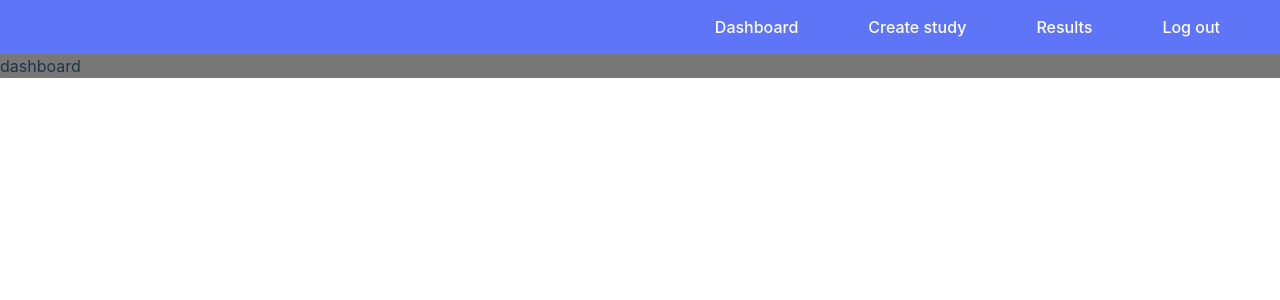
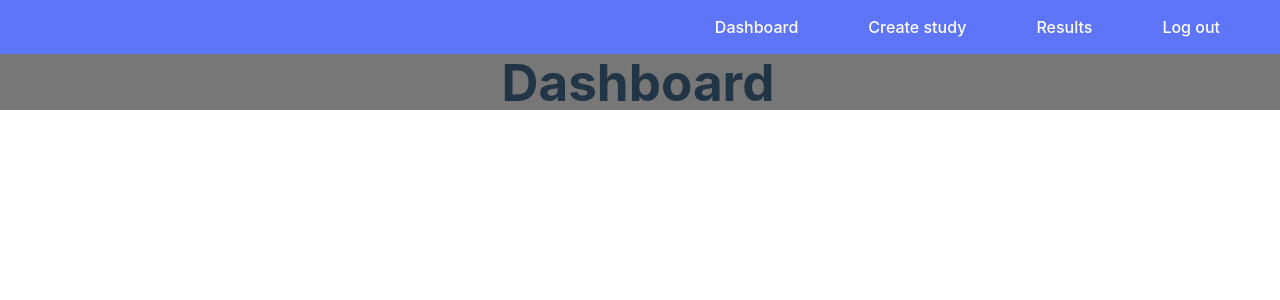
Before and after one commit to MariamA3/Group8, a React (Vite) app in the folder frontend/: page /dashboard in a window 1280 px wide. Shown: the top 300 px of the page. Built offline with nearby package versions, Linux system fonts and the light colour scheme; sample sign-in values are in the browser's storage.

Commit message:
Dashboard basics

```diff
--- a/frontend/src/pages/DashboardPage.jsx
+++ b/frontend/src/pages/DashboardPage.jsx
@@ -1,10 +1,16 @@
+import { useState } from 'react';
+import './pages.css';
 import React from 'react';
 
 const Dashboard = () => {
     return (
-        <div>
-            <p>dashboard</p>
-        </div>
+        <main className="page-container">
+            <h1>Dashboard</h1>
+
+            <table>
+
+            </table>
+        </main>
     );
 };
 
```
Also changed, not shown: frontend/src/routes/AppRoutes.jsx (line endings or trailing spaces).
